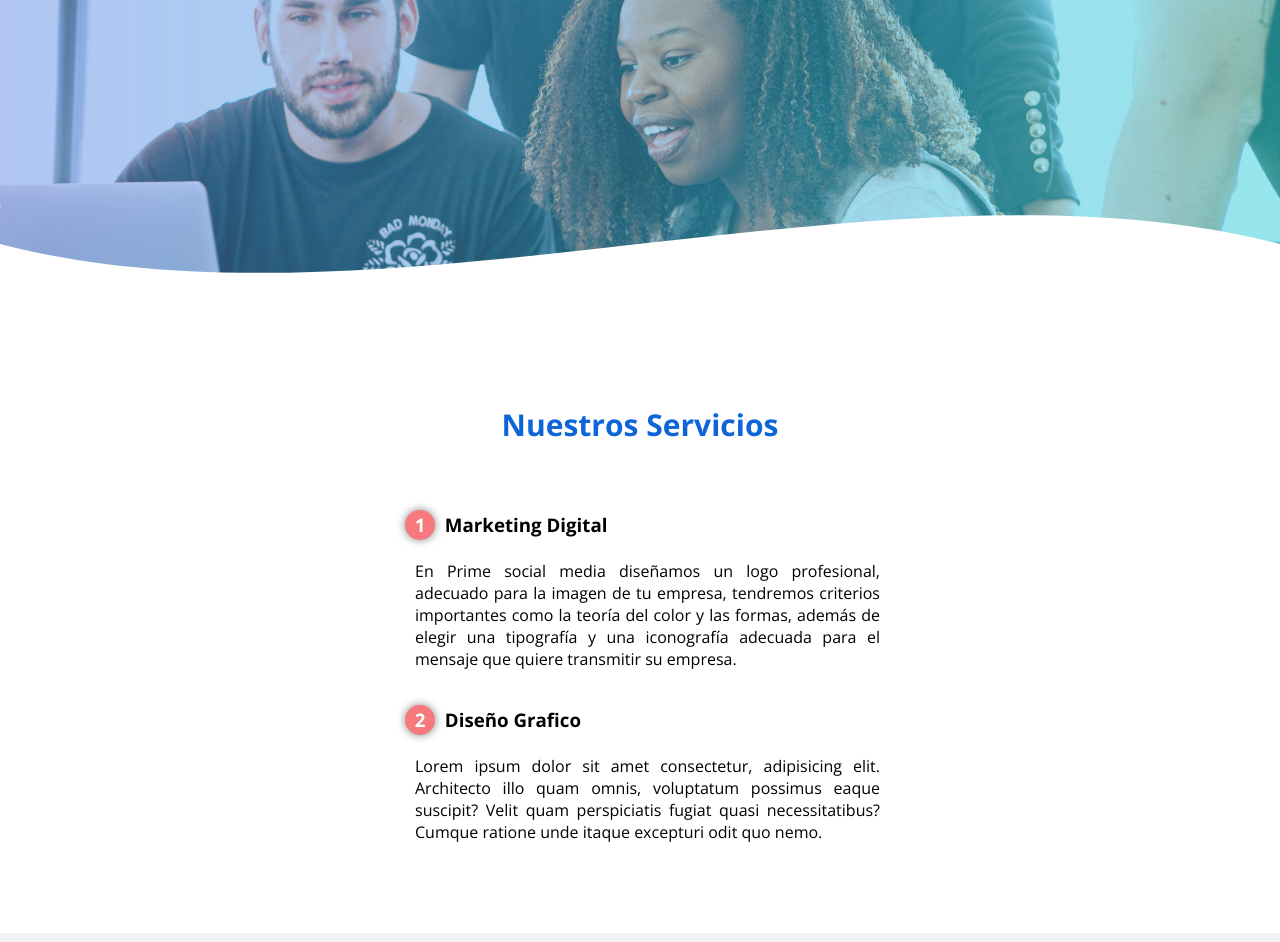
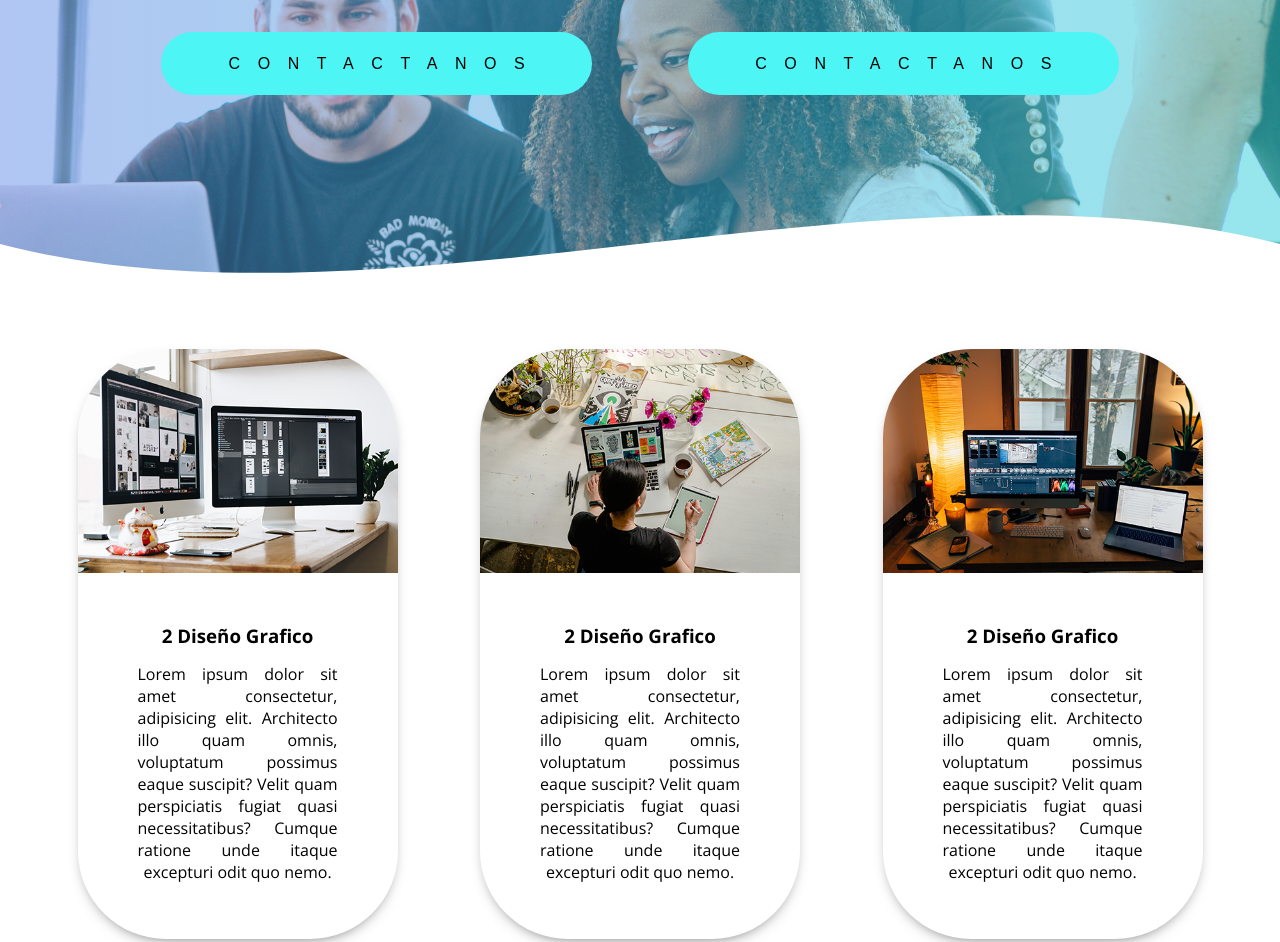
Before and after one commit to juancamilosalazarrestrepo/PrimeSocialMedia, a plain HTML site: page index.html in a window 1280 px wide. Shown: the part 356-1298 px from the top of the page. Drawn offline with nearby package versions, Linux system fonts and the light colour scheme.

Commit message:
muchos cambios generalmente en la parte de categorias y botones

```diff
--- /dev/null
+++ b/css/botonesstyle.css
@@ -0,0 +1,22 @@
+.btn {
+  width: 60%;
+  position: relative;
+  padding: 1.4rem 4.2rem;
+  padding-right: 3.1rem;
+  font-size: 1rem;
+  color: #000;
+  letter-spacing: 1.1rem;
+  text-transform: uppercase;
+  transition: all 500ms cubic-bezier(0.77, 0, 0.175, 1);
+  cursor: pointer;
+  user-select: none;
+  background-color: rgb(78, 245, 245);
+  border-radius: 60px;
+  margin: 3rem;
+  border: none;
+  overflow: hidden;
+}
+.cajabotones {
+  display: flex;
+  justify-content: space-between;
+}
--- /dev/null
+++ b/css/categoriasstyle.css
@@ -0,0 +1,49 @@
+.CategoriasCuadros {
+  display: flex;
+  justify-content: space-evenly;
+  color: aqua;
+  width: 100%;
+  height: 600px;
+  margin-bottom: 30px;
+
+  overflow: hidden;
+}
+
+.tarjeta:hover {
+  width: 27%;
+  background: aqua;
+}
+
+.tarjeta {
+  display: flex;
+  flex-direction: column;
+  align-items: center;
+  background: #fff;
+  color: black;
+  width: 25%;
+  height: 150;
+  margin: 5px;
+
+  overflow: hidden;
+  box-shadow: 0px 6px 16px -9px rgba(0, 0, 0, 0.75);
+  border-radius: 88px 88px 88px 88px;
+}
+.imagentarjeta {
+  width: 100%;
+}
+.imagentarjeta:hover {
+  width: 100%;
+}
+.textotarjeta {
+  text-align: justify;
+  text-align-last: center;
+  margin: 30px 30px 30px 30px;
+  padding: 20px 30px 30px 30px;
+}
+.textotarjeta:hover {
+  font-size: 15px;
+}
+.textotarjeta h3 {
+  text-align: center;
+  margin-bottom: 15px;
+}
--- a/css/estilos.css
+++ b/css/estilos.css
@@ -79,6 +79,7 @@ nav {
 }
 header .textos-header {
   display: flex;
+  top: 500px;
   height: 430px;
   width: 100%;
   align-items: center;
@@ -94,6 +95,7 @@ header .textos-header {
 }
 
 .textos-header h1 {
+  padding-top: 300px;
   font-size: 50px;
   color: #ffffff;
 }
--- a/index.html
+++ b/index.html
@@ -7,6 +7,9 @@
     <title>Prime Social Media, Marketing Digital y Diseño Grafico para redes sociales</title>
     <link rel="shortcut icon" href="img/oracion.ico" type="image/x-icon">
     <link rel="stylesheet" href="css/estilos.css">
+    <link rel="stylesheet" href="css/categoriasstyle.css">
+    <link rel="stylesheet" href="css/botonesstyle.css">
+
     <link rel="preconnect" href="https://fonts.googleapis.com">
 <link rel="preconnect" href="https://fonts.gstatic.com" crossorigin>
 <link href="https://fonts.googleapis.com/css2?family=Open+Sans:ital,wght@0,300;0,400;0,600;0,700;0,800;1,300;1,400;1,600;1,700;1,800&display=swap" rel="stylesheet">
@@ -26,26 +29,52 @@
       <section class="textos-header">
           <h1>Prime Social Media</h1>
           <h2>Marketin digital y Diseño Grafico para redes Sociales</h2>
+          <div class="cajabotones">
+            <button class="btn "><span>Contactanos</span></button>
+            <button class="btn "><span>Contactanos</span></button>
+
+          </div>
+
           <div class="wave" style="height: 150px; overflow: hidden;" ><svg viewBox="0 0 500 150" preserveAspectRatio="none" style="height: 100%; width: 100%;"><path d="M0.00,49.98 C149.99,150.00 349.20,-49.98 500.00,49.98 L500.00,150.00 L0.00,150.00 Z" style="stroke: none; fill: rgb(255, 255, 255);"></path></svg></div>
 
       </section>
 
     </header>
     <main>
-        <section class="contenedor sobre-nosotros">
-            <h2 class="titulo">Nuestros Servicios</h2>
-            <div class="contenedor-sobre-nosotros">
 
-                <div class="contenido-textos">
-                    <h3><span>1</span> Marketing Digital</h3>
-                        <p>En Prime social media diseñamos un logo profesional, adecuado para la imagen de tu empresa,
-                             tendremos criterios importantes como la teoría del color y las formas, además de elegir
-                             una tipografía y una iconografía adecuada para el mensaje que quiere transmitir su empresa.</p>
-                        <h3><span>2</span> Diseño Grafico</h3>
-                            <p>Lorem ipsum dolor sit amet consectetur, adipisicing elit. Architecto illo quam omnis, voluptatum possimus eaque suscipit? Velit quam perspiciatis fugiat quasi necessitatibus? Cumque ratione unde itaque excepturi odit quo nemo.</p>
+        <div class="CategoriasCuadros">
+            <div class="tarjeta">
+
+                <img src="img/diseno.jpg.png" class="imagentarjeta" alt="">
+
+                <div class="textotarjeta" >
+
+                    <h3><span>2</span> Diseño Grafico</h3>
+                    <p>Lorem ipsum dolor sit amet consectetur, adipisicing elit. Architecto illo quam omnis, voluptatum possimus eaque suscipit? Velit quam perspiciatis fugiat quasi necessitatibus? Cumque ratione unde itaque excepturi odit quo nemo.</p>
+
                 </div>
             </div>
-        </section>
+
+            <div class="tarjeta"  >
+                <img src="img/disenografico.jpg.png" class="imagentarjeta"  alt="">
+                <div class="textotarjeta">
+
+                    <h3><span>2</span> Diseño Grafico</h3>
+                    <p>Lorem ipsum dolor sit amet consectetur, adipisicing elit. Architecto illo quam omnis, voluptatum possimus eaque suscipit? Velit quam perspiciatis fugiat quasi necessitatibus? Cumque ratione unde itaque excepturi odit quo nemo.</p>
+                </div>
+            </div>
+
+            <div class="tarjeta"  >
+                <img src="img/video.jpg" class="imagentarjeta" alt="">
+                <div class="textotarjeta">
+
+                    <h3><span>2</span> Diseño Grafico</h3>
+                    <p>Lorem ipsum dolor sit amet consectetur, adipisicing elit. Architecto illo quam omnis, voluptatum possimus eaque suscipit? Velit quam perspiciatis fugiat quasi necessitatibus? Cumque ratione unde itaque excepturi odit quo nemo.</p>
+                </div>
+
+            </div>
+
+        </div>
         <section class="portafolio">
             <div class="contenedor"></div>
             <h2 class="titulo">portafolio</h2>
```
Also changed, not shown: img/diseno.jpg.png (added), img/disenografico.jpg.png (added), img/video.jpg (added).
